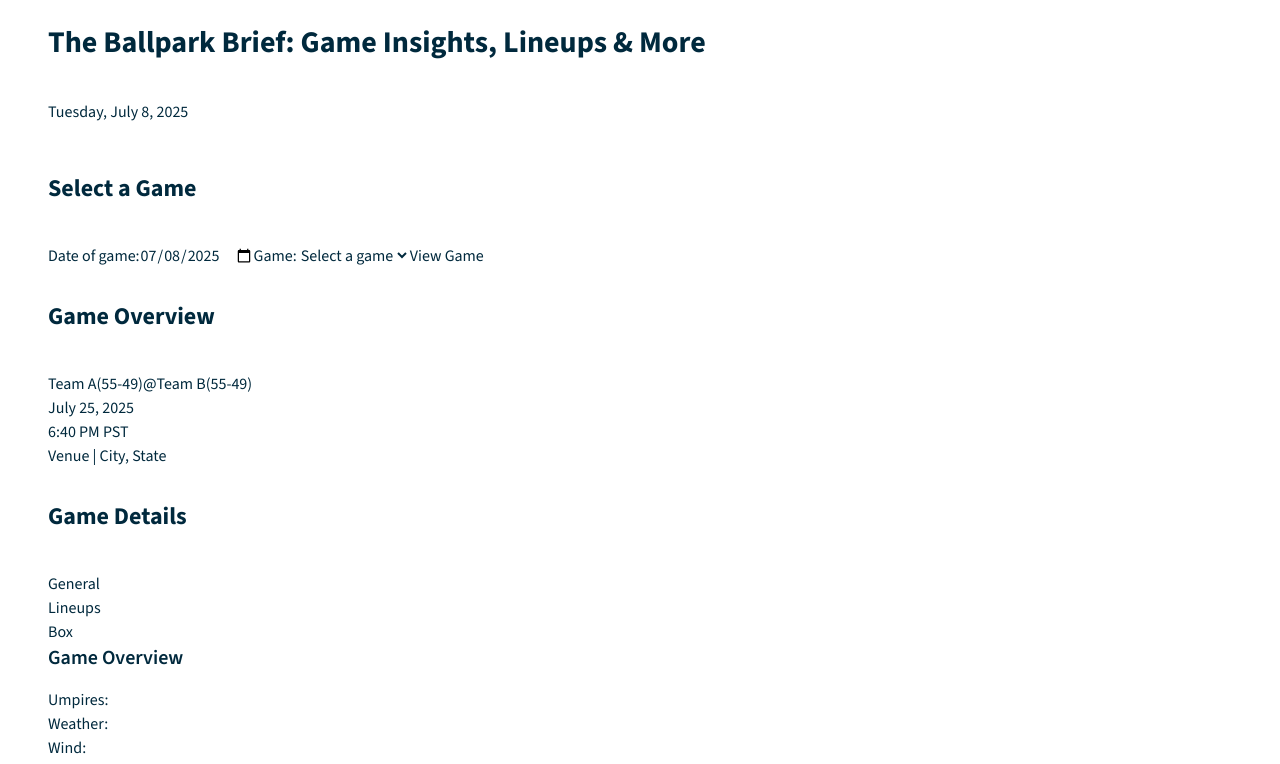
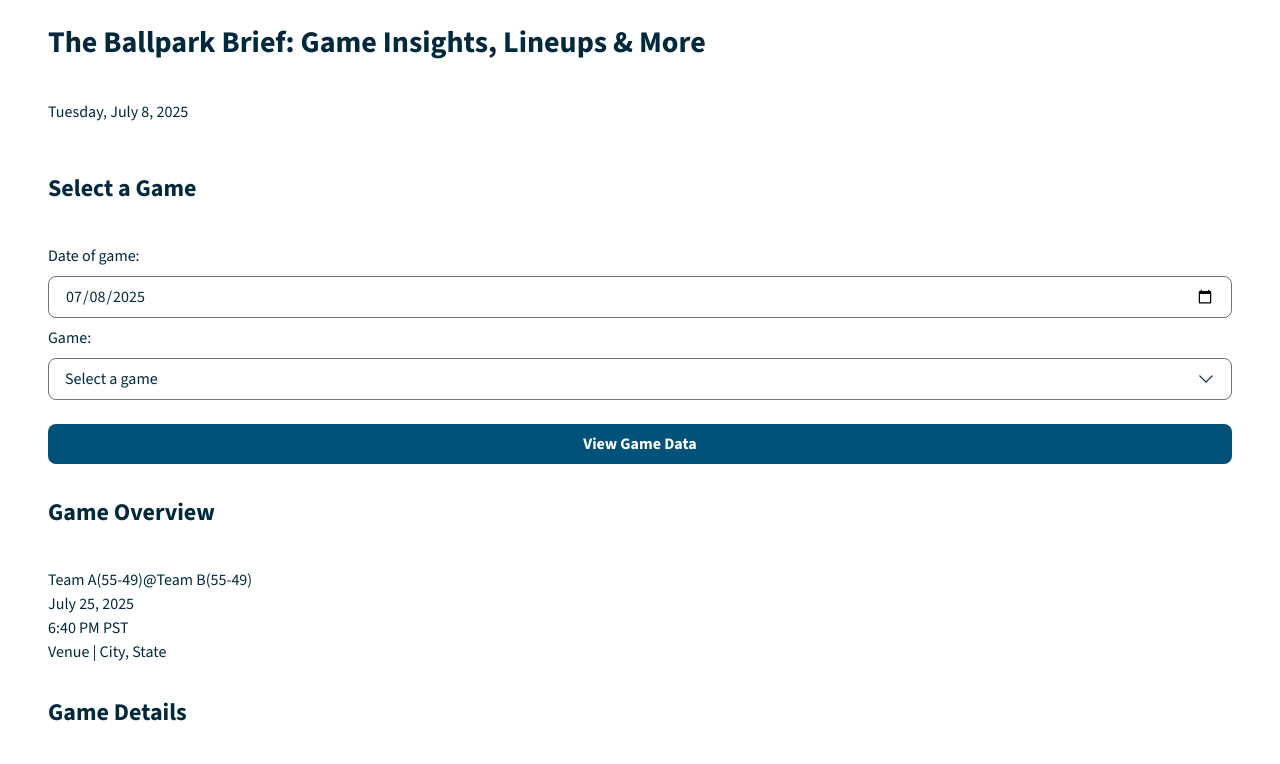
Before and after one commit to hannahkim313/the-ballpark-brief, a Next.js app: page / in a window 1280 px wide. Shown: the top 764 px of the page. Built offline with nearby package versions, Linux system fonts and the light colour scheme.

Commit message:
Install Heroicons and style GameSelector

```diff
--- a/app/globals.css
+++ b/app/globals.css
@@ -1,6 +1,7 @@
 @import 'tailwindcss';
 
 @theme {
+  --color-primary-500: #00527a;
   --color-primary-900: #00293d;
 }
 
@@ -40,6 +41,8 @@
   }
 }
 
+/* Spacing */
+
 @utility px-content {
   @apply px-4 md:px-6 lg:px-8 xl:px-12;
 }
@@ -47,3 +50,19 @@
 @utility py-content {
   @apply py-4 md:py-6;
 }
+
+/* Form elements */
+
+@utility field {
+  @apply flex flex-col gap-2;
+}
+
+@utility form-control {
+  @apply rounded-lg border-1 border-stone-500 px-4 py-2 font-medium;
+}
+
+/* UI elements */
+
+@utility btn-primary {
+  @apply bg-primary-500 rounded-lg px-4 py-2 font-bold text-white;
+}
--- a/components/GameSelector.tsx
+++ b/components/GameSelector.tsx
@@ -1,3 +1,5 @@
+import { ChevronDownIcon } from '@heroicons/react/24/outline';
+
 const GameSelector = () => {
   const today = new Date();
   const maxDate = today.toLocaleDateString('en-CA');
@@ -6,7 +8,8 @@ const GameSelector = () => {
     <section>
       <h2>Select a Game</h2>
 
-      <form action="">
+      <form action="" className="flex flex-col gap-2">
+        <div className="field">
           <label htmlFor="gameDate">Date of game:</label>
           <input
             type="date"
@@ -15,18 +18,34 @@ const GameSelector = () => {
             defaultValue={maxDate}
             min="2020-03-30"
             max={maxDate}
+            className="form-control"
           />
+        </div>
 
+        <div className="field">
           <label htmlFor="game">Game:</label>
-        <select name="game" id="game">
+          <div className="relative">
+            <select
+              name="game"
+              id="game"
+              className="form-control w-full appearance-none pr-10"
+            >
               <option value="">Select a game</option>
               {/* TODO: Replace options with dynamic values from API */}
               <option value="firstGame">First game</option>
               <option value="secondGame">Second game</option>
               <option value="ThirdGame">Third game</option>
             </select>
+            <ChevronDownIcon
+              aria-hidden="true"
+              className="text-primary-900 pointer-events-none absolute top-1/2 right-4 size-5 -translate-y-1/2"
+            />
+          </div>
+        </div>
 
-        <button type="submit">View Game</button>
+        <button type="submit" className="btn-primary mt-4">
+          View Game Data
+        </button>
       </form>
     </section>
   );
--- a/package.json
+++ b/package.json
@@ -9,6 +9,7 @@
     "lint": "next lint"
   },
   "dependencies": {
+    "@heroicons/react": "^2.2.0",
     "clsx": "^2.1.1",
     "next": "15.3.4",
     "react": "^19.0.0",
```
Also changed, not shown: 1 other file (tests, documents, lock files or other folders). Lines whose indentation alone changed are shown as unchanged.
